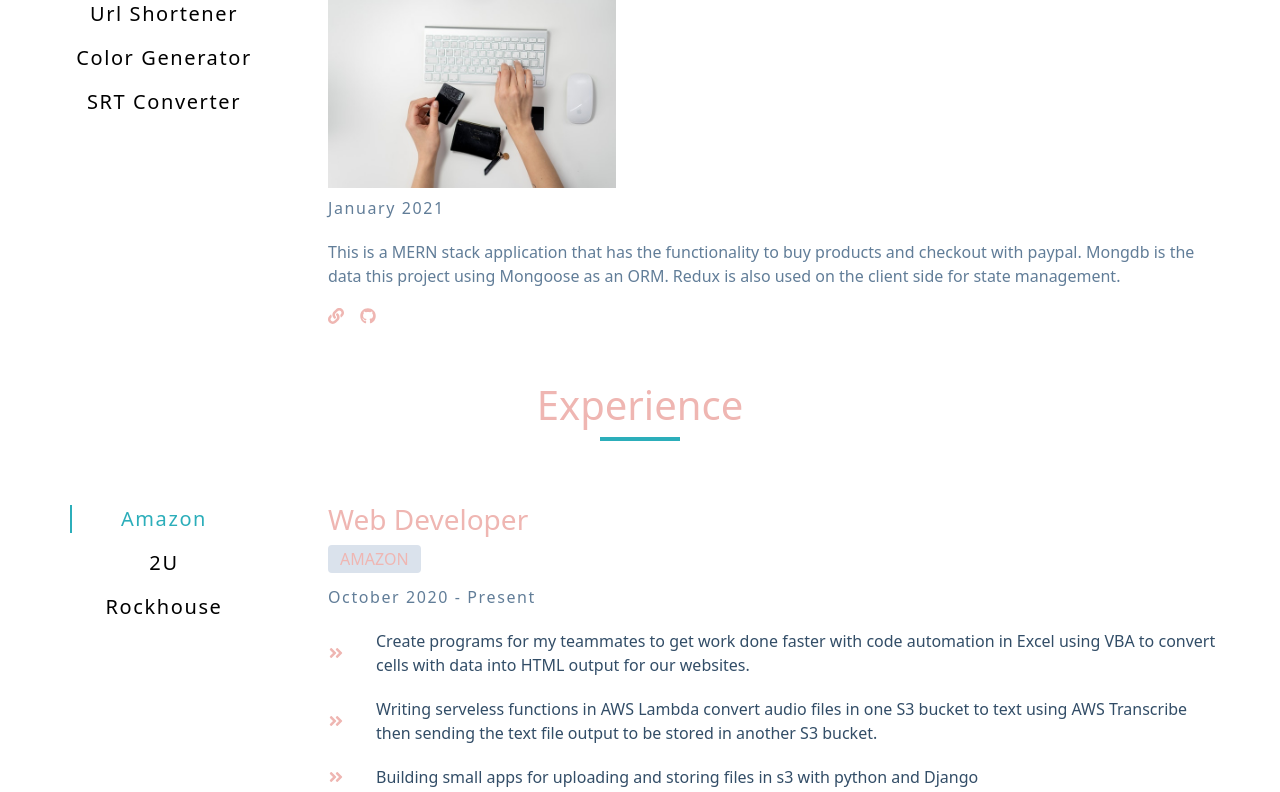
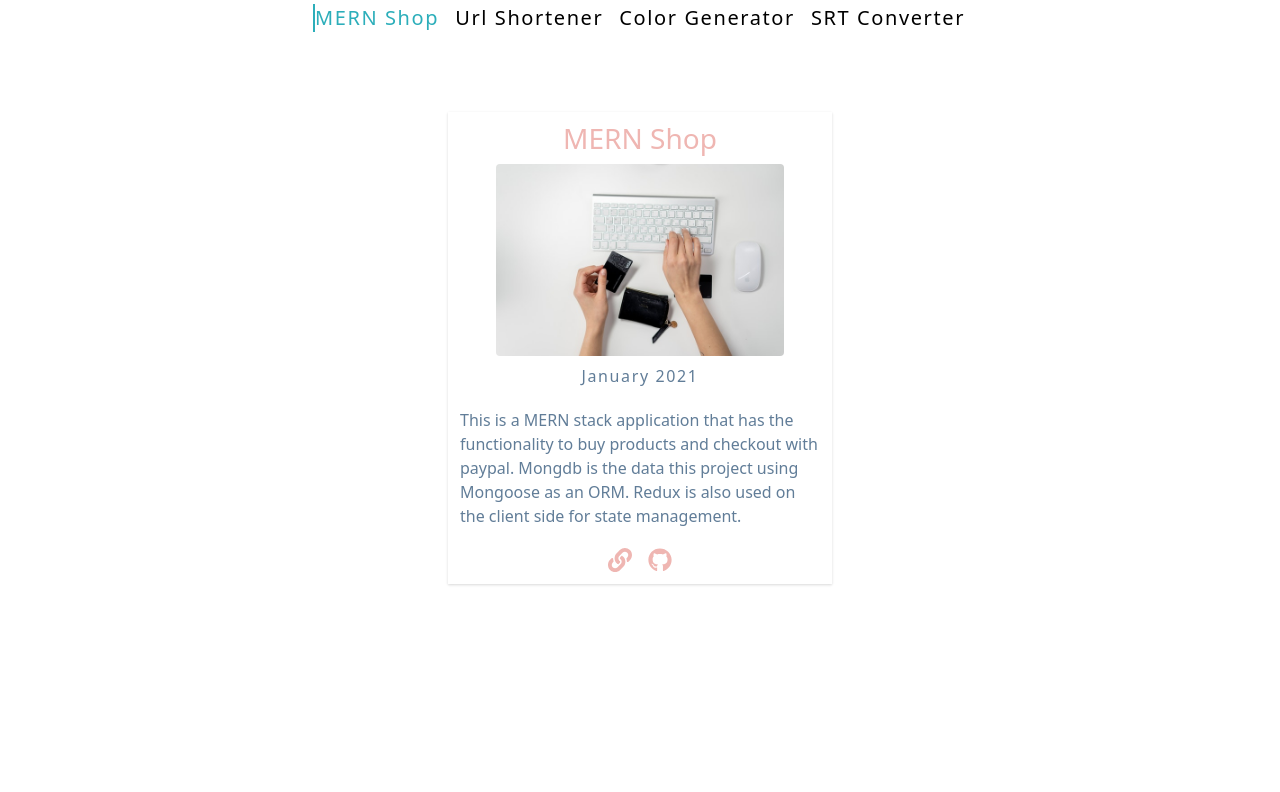
Before and after one commit to mstoniajohn/tonia, a React (Create React App) app: page / in a window 1280 px wide. Shown: the part 980-1772 px from the top of the page. Built offline with nearby package versions, Linux system fonts and the light colour scheme.

Commit message:
added new more links

```diff
--- a/src/components/Experience.js
+++ b/src/components/Experience.js
@@ -16,7 +16,7 @@ const Experience = () => {
 				justifyContent: 'center',
 			}}
 		>
-			<section className="section">
+			<section className="section py-16">
 				<div className="title">
 					<h2>Experience</h2>
 					<div className="underlined"></div>
--- a/src/components/ProjectList.js
+++ b/src/components/ProjectList.js
@@ -21,9 +21,9 @@ const ProjectList = () => {
 					<h2>Recent Projects</h2>
 					<div className="underlined"></div>
 				</div>
-				<div className="jobs-center">
+				<div className="jobs-center-projects">
 					{/* btn container */}
-					<div className="btn-container">
+					<div className="btn-container-projects ">
 						{projects.map((project, index) => (
 							<button
 								key={project.id}
@@ -34,22 +34,22 @@ const ProjectList = () => {
 							</button>
 						))}
 					</div>
-					<article className="job-info">
-						<h3>{title}</h3>
+					<article className="job-info shadow p-3 max-w-sm  mx-auto">
+						<h3 className="text-center">{title}</h3>
 						<img
-							className="object-contain h-48 mb-2"
+							className="object-contain h-48 rounded mb-2 mx-auto"
 							src={image}
 							alt="images"
 						/>
 
-						<p className="job-date">{dates}</p>
-						<p>{description}</p>
-						<div className="flex">
-							<a className="underline" href={live}>
-								<FaLink />
+						<p className="job-date text-center">{dates}</p>
+						<p className="">{description}</p>
+						<div className="flex justify-center">
+							<a className="text-center" href={live}>
+								<FaLink className="text-2xl" />
 							</a>{' '}
-							<a className="underline ml-4" href={code}>
-								<FaGithub />
+							<a className="text-center ml-4" href={code}>
+								<FaGithub className="text-2xl" />
 							</a>
 						</div>
 					</article>
--- a/src/components/Projects.js
+++ b/src/components/Projects.js
@@ -1,11 +1,46 @@
-import React from 'react';
+import React, { useState } from 'react';
 import { motion } from 'framer-motion';
 import { Link } from 'react-router-dom';
+import { projects } from './data';
+import { FaGithub, FaLink } from 'react-icons/fa';
 
 const Projects = () => {
+	// const [value, setValue] = useState(0);
+	// const { description, live, code, title, dates, image } = projects[value];
+
 	return (
-		<>
-			<section className="section">
+		<div className="py-16">
+			<div className="title">
+				<h2>Projects</h2>
+				<div className="underline"></div>
+			</div>
+			<div className="grid gap-4 grid-cols-3 p-3">
+				{projects.map((project) => {
+					const { title, image, code, live, id, dates, description } = project;
+					return (
+						<article key={id} className="job-info shadow p-3 max-w-sm  mx-auto">
+							<h3 className="text-center">{title}</h3>
+							<img
+								className="object-contain h-48 rounded mb-2 mx-auto"
+								src={image}
+								alt="images"
+							/>
+
+							<p className="job-date text-center">{dates}</p>
+							<p className="">{description}</p>
+							<div className="flex justify-center">
+								<a className="text-center" href={live}>
+									<FaLink className="text-2xl" />
+								</a>{' '}
+								<a className="text-center ml-4" href={code}>
+									<FaGithub className="text-2xl" />
+								</a>
+							</div>
+						</article>
+					);
+				})}
+			</div>
+			{/* <section className="section">
 				<div className="title">
 					<h2>Projects</h2>
 					<div className="underline"></div>
@@ -179,8 +214,8 @@ const Projects = () => {
 						</p>
 					</motion.div>
 				</motion.div>
-			</section>
-		</>
+			</section> */}
+		</div>
 	);
 };
 
--- a/src/components/layout/Sidebar.js
+++ b/src/components/layout/Sidebar.js
@@ -16,7 +16,7 @@ const Sidebar = () => {
 	// const { logout, user, isAuthenticated } = authContext;
 
 	return (
-		<div className=" bg-white dark:bg-gray-800">
+		<div className=" bg-white dark:bg-gray-800 ">
 			<IconContext.Provider value={{ color: '#fff' }}>
 				<div className="sidebar-navbar pr-4">
 					<Link to="#" className="menu-bars d-flex">
--- a/src/components/layout/data.js
+++ b/src/components/layout/data.js
@@ -21,7 +21,7 @@ export const links = [
 	},
 	{
 		id: 2,
-		url: '/project-list',
+		url: '/projects',
 		text: 'Projects',
 		icon: <FaUserFriends />,
 	},
--- a/src/index.css
+++ b/src/index.css
@@ -153,7 +153,7 @@ input {
 	margin-right: auto;
 }
 .title {
-	margin-bottom: 4rem;
+	margin: 5rem 0 2rem;
 	text-align: center;
 }
 .fas::before,
@@ -238,12 +238,25 @@ input.error {
 	margin: 0 auto;
 	max-width: var(--max-width);
 }
+.jobs-center-projects {
+	width: 90vw;
+	margin: 0 auto;
+	/* display: grid;
+	grid-template-columns: 200px 1fr;
+	column-gap: 4rem; */
+}
 .btn-container {
 	display: flex;
 	flex-direction: row;
 	justify-content: space-between;
 	margin-bottom: 4rem;
 	flex-wrap: wrap;
+}
+.btn-container-projects {
+	display: flex;
+
+	justify-content: center;
+	margin-bottom: 4rem;
 }
 .job-btn {
 	background: transparent;
```
Also changed, not shown: 1 other file (tests, documents, lock files or other folders).
